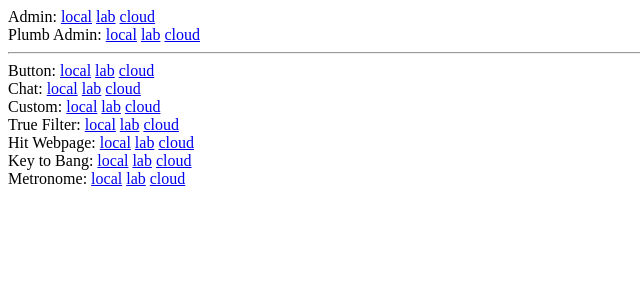
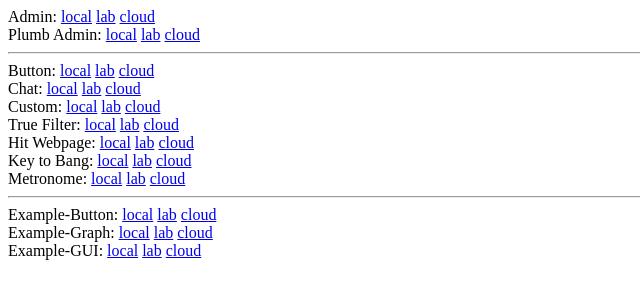
Before and after one commit to quinkennedy/spacebrew-stuff, a plain HTML site: page index.html in a window 1280 px wide. Shown: the whole page, without its empty margins (0-640 px from the left). Drawn offline with Linux system fonts and the light colour scheme.

Commit message:
added links to official javascript examples

```diff
--- a/index.html
+++ b/index.html
@@ -48,5 +48,21 @@ Metronome:
 <a href='web-metro/index.html?server=lab-server'>lab</a>
 <a href='web-metro/index.html?server=ec2-184-72-140-184.compute-1.amazonaws.com'>cloud</a>
 <br />
+<hr />
+Example-Button:
+<a href='labatrockwell.github.com/spacebrew-javascript-examples/spacebrew_button/index.html?name='>local</a>
+<a href='labatrockwell.github.com/spacebrew-javascript-examples/spacebrew_button/index.html?server=lab-server&name='>lab</a>
+<a href='labatrockwell.github.com/spacebrew-javascript-examples/spacebrew_button/index.html?server=ec2-184-72-140-184.compute-1.amazonaws.com&name='>cloud</a>
+<br />
+Example-Graph:
+<a href='labatrockwell.github.com/spacebrew-javascript-examples/spacebrew-graph/index.html?name='>local</a>
+<a href='labatrockwell.github.com/spacebrew-javascript-examples/spacebrew-graph/index.html?server=lab-server&name='>lab</a>
+<a href='labatrockwell.github.com/spacebrew-javascript-examples/spacebrew-graph/index.html?server=ec2-184-72-140-184.compute-1.amazonaws.com&name='>cloud</a>
+<br />
+Example-GUI:
+<a href='labatrockwell.github.com/spacebrew-javascript-examples/spacebrew_gui/index.html?name='>local</a>
+<a href='labatrockwell.github.com/spacebrew-javascript-examples/spacebrew_gui/index.html?server=lab-server&name='>lab</a>
+<a href='labatrockwell.github.com/spacebrew-javascript-examples/spacebrew_gui/index.html?server=ec2-184-72-140-184.compute-1.amazonaws.com&name='>cloud</a>
+<br />
 </body>
 </html>
```
